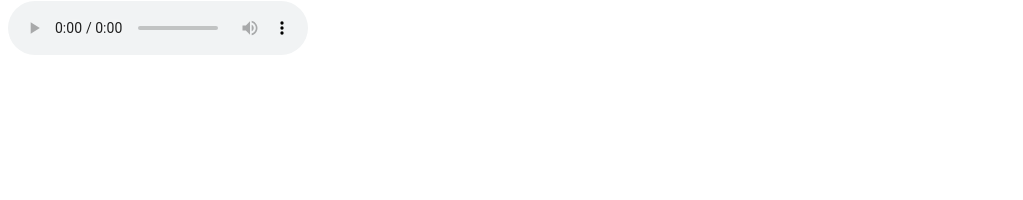
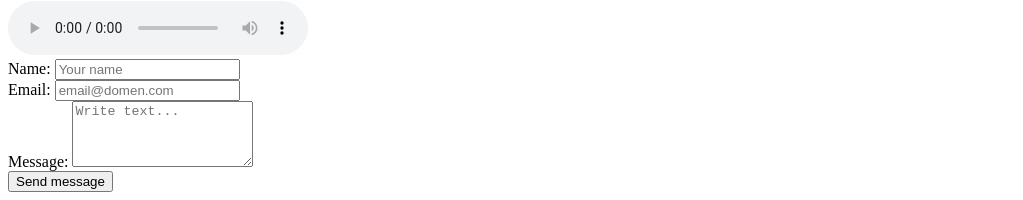
Before and after one commit to vaseavip/Microexercitii, a plain HTML site: page index.html in a window 1280 px wide. Shown: the part 1283-1483 px from the top of the page, without its empty margins (0-1023 px from the left). Before the commit the page ends 1350 px from the top, so only its background shows below. Drawn offline with Linux system fonts and the light colour scheme.

Commit message:
al 5 commit

```diff
--- a/index.html
+++ b/index.html
@@ -23,5 +23,36 @@
       <source src="audio/aud1.mp3" type="audio/mpeg" />
       Your browser does not support the audio element.
     </audio>
+    <form action="send_message.php" method="post">
+      <label for="name">Name:</label>
+      <input
+        type="text"
+        id="name"
+        name="name"
+        placeholder="Your name"
+        required
+      />
+      <br />
+
+      <label for="email">Email:</label>
+      <input
+        type="email"
+        id="email"
+        name="email"
+        placeholder="email@domen.com"
+        required
+      />
+      <br />
+      <label for="msg">Message:</label>
+      <textarea
+        id="msg"
+        name="message"
+        rows="4"
+        placeholder="Write text..."
+        required
+      ></textarea>
+      <br />
+      <button type="submit">Send message</button>
+    </form>
   </body>
 </html>
```
